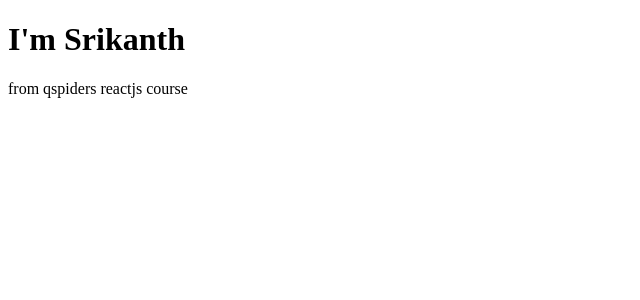
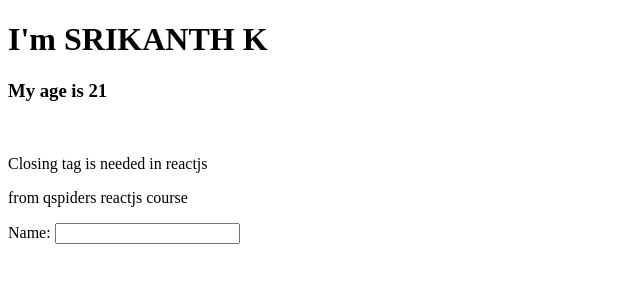
Before and after one commit to SRIKANTH-0001/react-vite, a React (Vite) app: page / in a window 1280 px wide. Shown: the top 300 px of the page, without its empty margins (0-640 px from the left). Built offline with nearby package versions, Linux system fonts and the light colour scheme; the HTML template or start-up script is replaced by a standard one.

Commit message:
htmlFor and id Exchange in jsx

```diff
--- a/src/App.jsx
+++ b/src/App.jsx
@@ -31,10 +31,20 @@ import Child from "./Child"
 //How to use one component inside another component?
 
 const App=()=>{
+
+    const name="SRIKANTH K";
+    const age=21;
+
     return(
         <>
-        <h1>I'm Srikanth</h1>
+        <h1>I'm {name}</h1>
+        <h3>My age is {21}</h3>
+
+        <br /><p>Closing tag is needed in reactjs</p>
         <p>from qspiders reactjs course</p>
+
+        <label htmlFor="name">Name: </label>
+        <input id="name" type="text" />
         </>
 
     )
```
